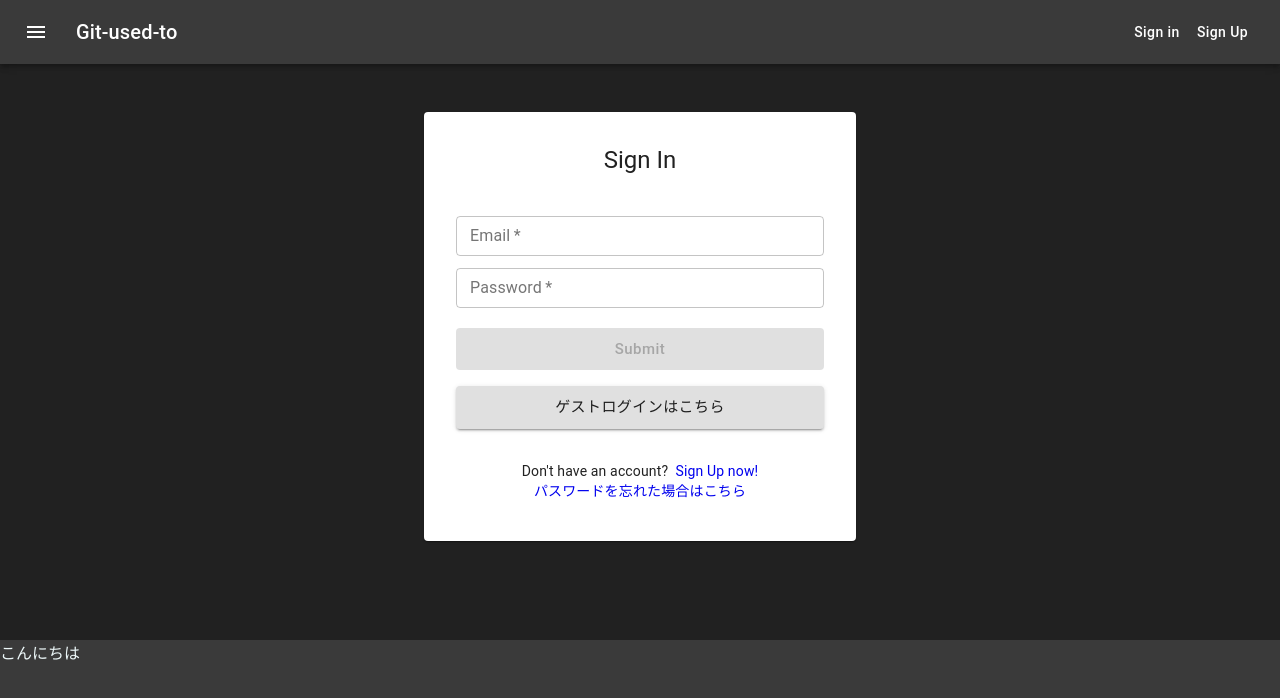
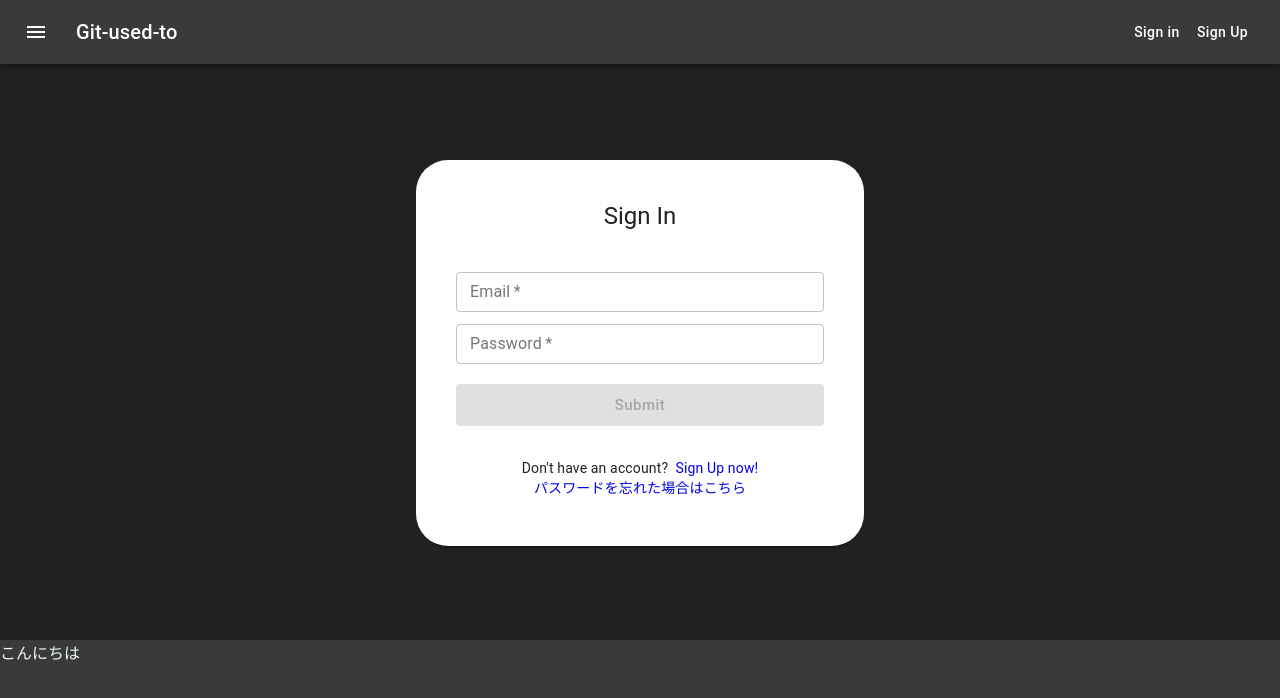
Before and after one commit to mk-daruma/git-used-to, a React (Create React App) app in the folder frontend/app/: page /signin in a window 1280 px wide. Shown: the top 698 px of the page. Built offline with nearby package versions, Linux system fonts and the light colour scheme; what axios-case-converter would draw is missing.

Commit message:
[update]サインイン/サインアップ/パスワード関連のフォームにアニメーションを追加 #34
ページ推移時に、遅れて表示されるアニメーションを追加。

```diff
--- a/frontend/app/src/components/pages/ChangePassword.tsx
+++ b/frontend/app/src/components/pages/ChangePassword.tsx
@@ -1,5 +1,6 @@
 import React, { useState } from "react"
 import { useHistory } from "react-router-dom"
+import { motion } from "framer-motion"
 
 import { makeStyles, Theme } from "@material-ui/core/styles"
 import TextField from "@material-ui/core/TextField"
@@ -25,8 +26,10 @@ const useStyles = makeStyles((theme: Theme) => ({
     textAlign: "center"
   },
   card: {
-    padding: theme.spacing(2),
-    maxWidth: 400
+    padding: theme.spacing(3),
+    margin: theme.spacing(6),
+    maxWidth: 400,
+    borderRadius: "2em",
   },
   box: {
     marginTop: "2rem"
@@ -65,7 +68,7 @@ const ChangePassword: React.FC = () => {
       if (res.status === 200) {
 
         alert("パスワード変更に成功しました！")
-        history.push("/")
+        history.push("/home")
 
         console.log("changed Password successfully!")
       } else {
@@ -80,6 +83,15 @@ const ChangePassword: React.FC = () => {
   return (
     <>
       <form noValidate autoComplete="off">
+        <motion.div
+              initial={{ opacity: 0, scale: 0.5 }}
+              animate={{ opacity: 1, scale: 1 }}
+              transition={{
+                duration: 0.8,
+                delay: 0.5,
+                ease: [0, 0.71, 0.2, 1.01]
+              }}
+              >
           <Card className={classes.card}>
             <CardHeader className={classes.header} title="パスワード変更" />
             <CardContent>
@@ -119,6 +131,7 @@ const ChangePassword: React.FC = () => {
               </Button>
             </CardContent>
           </Card>
+        </motion.div>
       </form>
       <AlertMessage
         open={alertMessageOpen}
--- a/frontend/app/src/components/pages/ForgetPassword.tsx
+++ b/frontend/app/src/components/pages/ForgetPassword.tsx
@@ -1,5 +1,6 @@
 import React, { useState } from "react"
 import { useHistory } from "react-router-dom"
+import { motion } from "framer-motion"
 
 import { makeStyles, Theme } from "@material-ui/core/styles"
 import TextField from "@material-ui/core/TextField"
@@ -25,8 +26,10 @@ const useStyles = makeStyles((theme: Theme) => ({
     textAlign: "center"
   },
   card: {
-    padding: theme.spacing(2),
-    maxWidth: 400
+    padding: theme.spacing(6),
+    margin: theme.spacing(8),
+    maxWidth: 400,
+    borderRadius: "2rem",
   },
   box: {
     marginTop: "2rem"
@@ -80,6 +83,15 @@ const ForgetPassword: React.FC = () => {
   return (
     <>
       <form noValidate autoComplete="off">
+        <motion.div
+            initial={{ opacity: 0, scale: 0.5 }}
+            animate={{ opacity: 1, scale: 1 }}
+            transition={{
+              duration: 0.8,
+              delay: 0.5,
+              ease: [0, 0.71, 0.2, 1.01]
+            }}
+            >
           <Card className={classes.card}>
             <CardHeader className={classes.header} title="パスワード変更" />
             <CardContent>
@@ -106,6 +118,7 @@ const ForgetPassword: React.FC = () => {
               </Button>
             </CardContent>
           </Card>
+        </motion.div>
       </form>
       <AlertMessage
         open={alertMessageOpen}
--- a/frontend/app/src/components/pages/SignIn.tsx
+++ b/frontend/app/src/components/pages/SignIn.tsx
@@ -1,4 +1,5 @@
 import React, { useState, useContext } from "react"
+import { motion } from "framer-motion"
 import { useHistory, Link } from "react-router-dom"
 import Cookies from "js-cookie"
 
@@ -29,8 +30,10 @@ const useStyles = makeStyles((theme: Theme) => ({
     textAlign: "center"
   },
   card: {
-    padding: theme.spacing(2),
-    maxWidth: 400
+    padding: theme.spacing(3),
+    margin: theme.spacing(6),
+    maxWidth: 400,
+    borderRadius: "2rem",
   },
   box: {
     marginTop: "2rem"
@@ -70,34 +73,7 @@ const SignIn: React.FC = () => {
         setIsSignedIn(true)
         setCurrentUser(res.data.data)
 
-        history.push("/")
-
-        console.log("Signed in successfully!")
-      } else {
-        setAlertMessageOpen(true)
-      }
-    } catch (err) {
-      console.log(err)
-      setAlertMessageOpen(true)
-    }
-  }
-
-  const handleGuestSubmit = async (e: React.MouseEvent<HTMLButtonElement>) => {
-    e.preventDefault()
-
-    try {
-      const res = await guestSignIn()
-      console.log(res)
-
-      if (res.status === 200) {
-        Cookies.set("_access_token", res.headers["access-token"])
-        Cookies.set("_client", res.headers["client"])
-        Cookies.set("_uid", res.headers["uid"])
-
-        setIsSignedIn(true)
-        setCurrentUser(res.data.data)
-
-        history.push("/")
+        history.push("/home")
 
         console.log("Signed in successfully!")
       } else {
@@ -112,6 +88,15 @@ const SignIn: React.FC = () => {
   return (
     <>
       <form noValidate autoComplete="off">
+        <motion.div
+          initial={{ opacity: 0, scale: 0.5 }}
+          animate={{ opacity: 1, scale: 1 }}
+          transition={{
+            duration: 0.8,
+            delay: 0.5,
+            ease: [0, 0.71, 0.2, 1.01]
+          }}
+          >
           <Card className={classes.card}>
             <CardHeader className={classes.header} title="Sign In" />
             <CardContent>
@@ -148,17 +133,6 @@ const SignIn: React.FC = () => {
               >
                 Submit
               </Button>
-            <Button
-              type="submit"
-              variant="contained"
-              size="large"
-              fullWidth
-              color="default"
-              className={classes.submitBtn}
-              onClick={handleGuestSubmit}
-            >
-              ゲストログインはこちら
-            </Button>
               <Box textAlign="center" className={classes.box}>
                 <Typography variant="body2">
                   Don't have an account? &nbsp;
@@ -174,6 +148,7 @@ const SignIn: React.FC = () => {
               </Box>
             </CardContent>
           </Card>
+        </motion.div>
       </form>
       <AlertMessage
         open={alertMessageOpen}
--- a/frontend/app/src/components/pages/SignUp.tsx
+++ b/frontend/app/src/components/pages/SignUp.tsx
@@ -1,4 +1,5 @@
 import React, { useState, useCallback } from "react"
+import { motion } from "framer-motion"
 
 import { makeStyles, Theme } from "@material-ui/core/styles"
 import TextField from "@material-ui/core/TextField"
@@ -28,8 +29,10 @@ const useStyles = makeStyles((theme: Theme) => ({
     textAlign: "center"
   },
   card: {
-    padding: theme.spacing(2),
-    maxWidth: 400
+    padding: theme.spacing(3),
+    margin: theme.spacing(6),
+    maxWidth: 400,
+    borderRadius: "2rem",
   },
   imageUploadBtn: {
     textAlign: "right"
@@ -100,6 +103,15 @@ const SignUp: React.FC = () => {
   return (
     <>
       <form noValidate autoComplete="off">
+        <motion.div
+            initial={{ opacity: 0, scale: 0.5 }}
+            animate={{ opacity: 1, scale: 1 }}
+            transition={{
+              duration: 0.8,
+              delay: 0.5,
+              ease: [0, 0.71, 0.2, 1.01]
+            }}
+            >
           <Card className={classes.card}>
             <CardHeader className={classes.header} title="Sign Up" />
             <CardContent>
@@ -205,6 +217,7 @@ const SignUp: React.FC = () => {
               </Button>
             </CardContent>
           </Card>
+        </motion.div>
       </form>
       <AlertMessage
         open={alertMessageOpen}
```
Lines whose indentation alone changed are shown as unchanged.
